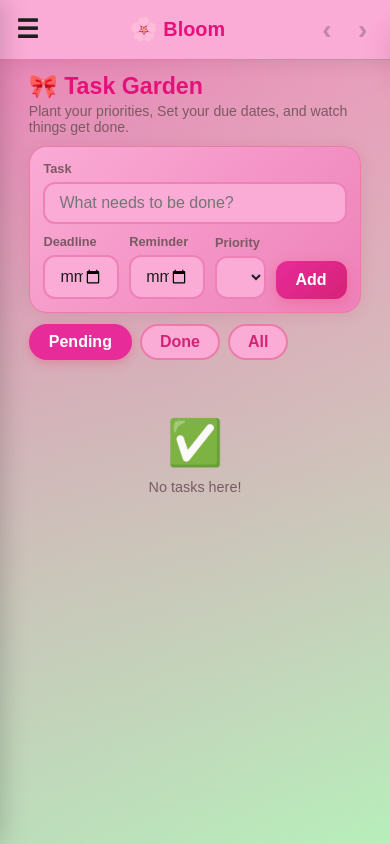
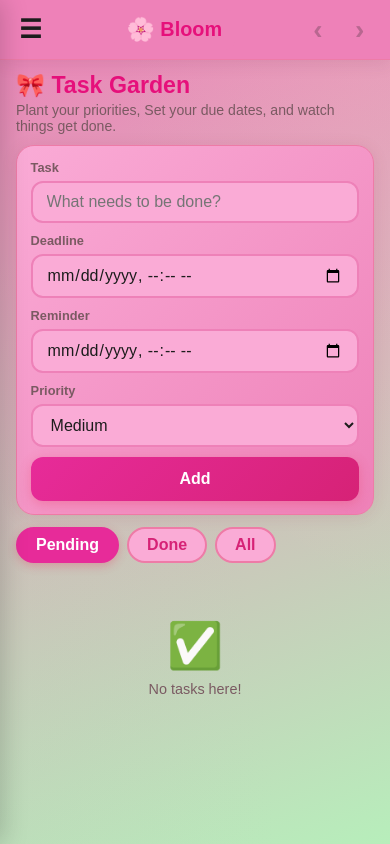
Before and after one commit to Saboor-Ul-fajr/Bloom-Website, a Flask app: page /tasks in a window 390 px wide. Run offline with Flask 3, Linux system fonts and the light colour scheme; the visitor is signed in with stand-in values (Sample User, id 1); tables that the repository leaves empty hold one stand-in row (values such as "Sample post"); some libraries are stand-ins or nearby versions.

Commit message:
Improve mobile layout and header styling

```diff
--- a/static/css/style.css
+++ b/static/css/style.css
@@ -1009,12 +1009,12 @@
 @media (max-width: 760px) {
   .sidebar-backdrop { display: block; position: fixed; inset: 0; z-index: 1050; background: rgba(35, 17, 27, 0.24); opacity: 0; pointer-events: none; transition: opacity 0.2s; }
   .sidebar-backdrop.visible { opacity: 1; pointer-events: auto; }
-  .mobile-topbar { display: flex; position: fixed; top: 0; left: 0; right: 0; z-index: 1000; height: 60px; align-items: center; justify-content: space-between; padding: 0 0.65rem; background: var(--straw-cream); border-bottom: 1px solid var(--straw-blush); box-shadow: 0 4px 16px rgba(82, 38, 54, 0.1); }
+  .mobile-topbar { display: flex; position: fixed; top: 0; left: 0; right: 0; z-index: 1000; height: 60px; align-items: center; justify-content: space-between; padding: 0 0.65rem; background: var(--straw-mist); border-bottom: 1px solid var(--straw-blush); box-shadow: 0 4px 16px rgba(82, 38, 54, 0.1); }
   .mobile-topbar .mobile-nav-icon { display: grid; place-items: center; width: 34px; height: 34px; border-radius: 9px; }
-  .mobile-topbar .mobile-nav-icon:active { background: var(--straw-cream); }
+  .mobile-topbar .mobile-nav-icon:active { background: var(--straw-mist); }
   .mobile-topbar .mobile-nav-arrows { gap: 0.1rem; }
   .mobile-topbar .mobile-nav-arrows .mobile-nav-icon { font-size: 1.75rem; }
-  .mobile-brand { padding: 0.42rem 0.8rem; border-radius: 9px; background: var(--straw-cream); font-size: 1.24rem; }
+  .mobile-brand { padding: 0.42rem 0.8rem; border-radius: 9px; background: var(--straw-mist); font-size: 1.24rem; }
   .mobile-brand span { font-size: 1.42rem; }
   .main-content { padding: 1.8rem; padding-top: 4.55rem; }
   .page-header { margin-bottom: 0.7rem; }
@@ -1071,3 +1071,22 @@
   font-size: 1.25rem; line-height: 1; cursor: pointer;
 }
 .announce-dismiss:hover { background: var(--matcha-core); color: var(--white-pure); }
+
+@media (max-width: 480px) {
+  .main-content { padding: 1rem; padding-top: 4.5rem; }
+  .mobile-topbar .mobile-nav-icon { width: 40px; height: 40px; }
+  .task-form,
+  .book-form { grid-template-columns: minmax(0, 1fr); }
+  .task-form-name,
+  .book-form-title { grid-column: auto; }
+  .task-form > div,
+  .book-form > div { min-width: 0; }
+  .task-form > button,
+  .book-form > button { width: 100%; min-height: 44px; justify-content: center; }
+  #page-habits .card-green > div { flex-wrap: wrap; }
+  #habit-input { min-width: 0; flex: 1 1 100%; }
+  #page-habits .card-green button { width: 100%; min-height: 44px; justify-content: center; }
+  .prayer-table { min-width: 420px; }
+  #page-prayer .prayer-stats-row { grid-template-columns: repeat(2, minmax(0, 1fr)) !important; }
+  .toast { top: 68px; right: 12px; left: 12px; max-width: none; }
+}
```
